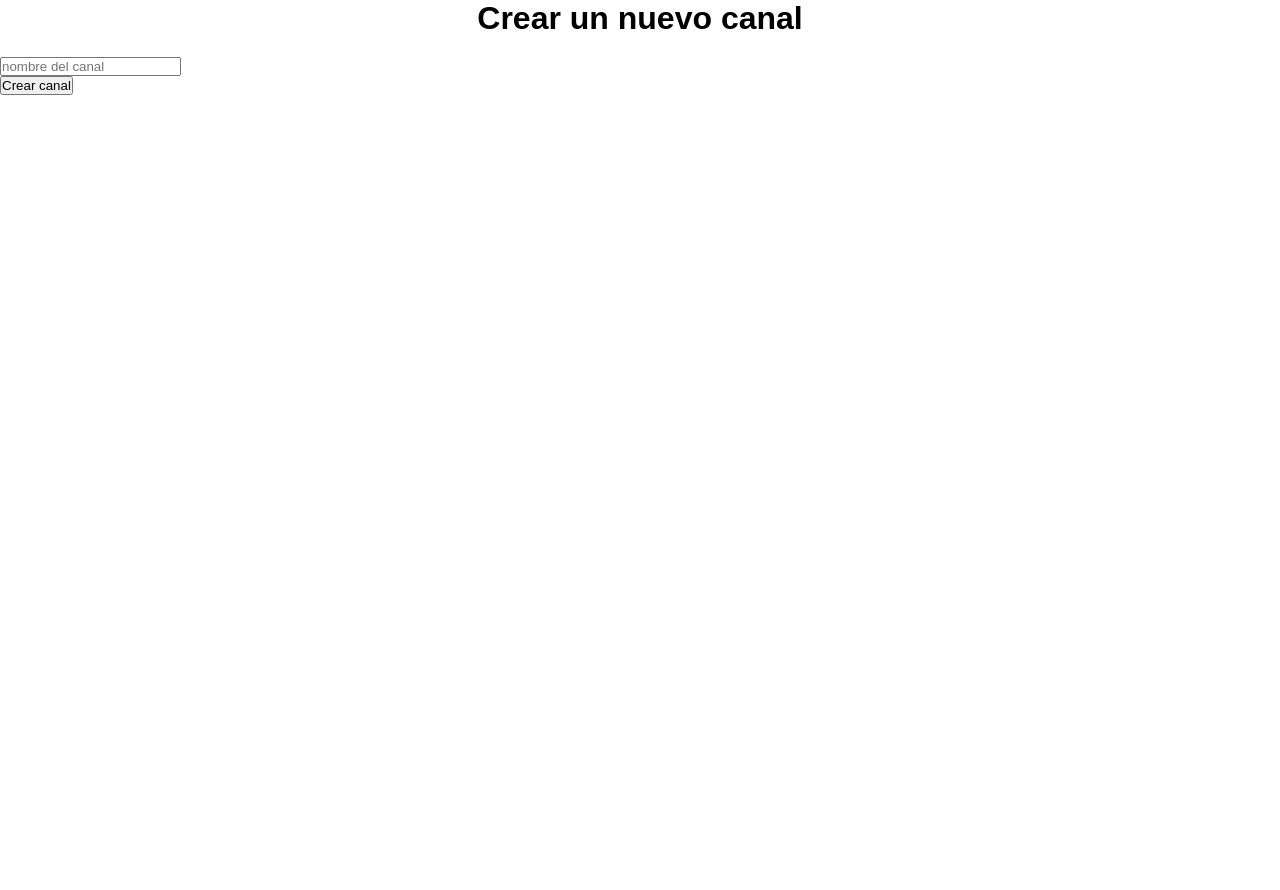
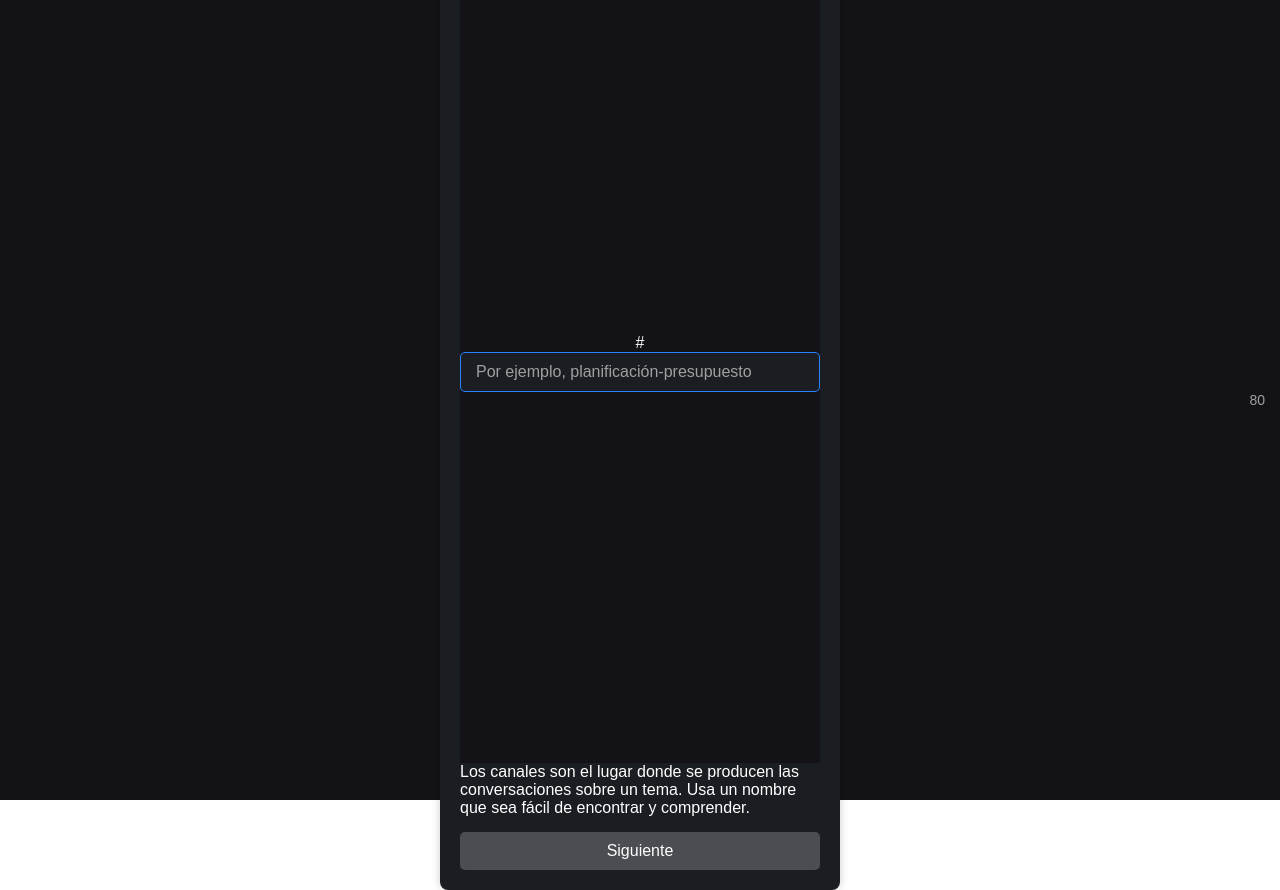
Before and after one commit to bruno-ariel/PWA_TM_27_2025_FRONTEND, a React (Vite) app: page /channel/new in a window 1280 px wide. Before the commit the page ends 800 px from the top, so only its background shows below. Built offline with nearby package versions, Linux system fonts and the light colour scheme; sample sign-in values are in the browser's storage.

Commit message:
createChannel

```diff
--- a/src/app.css
+++ b/src/app.css
@@ -216,3 +216,75 @@ h1 {
     border: none;
     cursor: pointer;
 }
+
+div {
+    display: flex;
+    flex-direction: column;
+    align-items: center;
+    justify-content: center;
+    height: 100vh;
+    background-color: #121217; /* Color oscuro de fondo */
+    color: #ffffff;
+    font-family: Arial, sans-serif;
+}
+
+/* Contenedor del formulario */
+form {
+    background-color: #1a1d21;
+    padding: 20px;
+    border-radius: 8px;
+    width: 400px;
+    box-shadow: 0px 0px 10px rgba(0, 0, 0, 0.2);
+}
+
+/* Título */
+h1 {
+    font-size: 20px;
+    margin-bottom: 10px;
+}
+
+/* Estilos de la entrada */
+input {
+    width: 100%;
+    padding: 10px 15px;
+    font-size: 16px;
+    border-radius: 5px;
+    border: 1px solid #2684ff;
+    background-color: #1a1d21;
+    color: #ffffff;
+    outline: none;
+    box-sizing: border-box;
+}
+
+/* Placeholder estilo Slack */
+input::placeholder {
+    color: #a0a0a0;
+}
+
+/* Contador de caracteres */
+input + span {
+    position: absolute;
+    right: 15px;
+    top: 50%;
+    transform: translateY(-50%);
+    font-size: 14px;
+    color: #a0a0a0;
+}
+
+/* Botón */
+button {
+    width: 100%;
+    background-color: #4a4d52;
+    color: white;
+    padding: 10px;
+    border: none;
+    border-radius: 5px;
+    cursor: pointer;
+    margin-top: 15px;
+    font-size: 16px;
+}
+
+/* Efecto hover en botón */
+button:hover {
+    background-color: #5a5d62;
+}
--- a/src/screens/CreateChannelScreen.jsx
+++ b/src/screens/CreateChannelScreen.jsx
@@ -5,38 +5,48 @@ import ENVIROMENT from '../utils/constants/enviroments'
 import { getAuthentitedHeaders } from '../fetching/customHeaders'
 
 const CreateChannelScreen = () => {
-    const navigate = useNavigate()
-    const {handleChangeInput, form_state} = useForm({name : ''})
+    const navigate = useNavigate();
+    const { handleChangeInput, form_state } = useForm({ name: '' });
 
     const handleCreateChannel = async (e) => {
-        e.preventDefault()
+        e.preventDefault();
         const response = await fetch(ENVIROMENT.API_URL + `/api/channel/${workspace_id}`, {
             method: 'POST',
             headers: getAuthentitedHeaders(),
             body: JSON.stringify(form_state)
-        })
-        const data = await response.json()
-        navigate('/workspace')
-    }
+        });
+        const data = await response.json();
+        navigate('/workspace');
+    };
+
     return (
-    <div>
-        <h1>Crear un nuevo canal</h1>
-        <form onSubmit={handleCreateChannel}>
-            <div>
-                <label htmlFor='name'></label>
+        <div className="create-channel-container">
+            <form onSubmit={handleCreateChannel} className="create-channel-form">
+                <h1>Crear un canal</h1>
+
+                <div className="input-container">
+                    <span className="channel-hash">#</span>
                     <input
-                id='name'
-                type='text'
-                name='name'
-                placeholder='nombre del canal'
+                        id="name"
+                        type="text"
+                        name="name"
+                        placeholder="Por ejemplo, planificación-presupuesto"
                         onChange={handleChangeInput}
                         value={form_state.name}
+                        maxLength={80}
                     />
+                    <span className="char-counter">{80 - form_state.name.length}</span>
                 </div>
-            <button type='submit'> Crear canal </button>
+
+                <p className="channel-description">
+                    Los canales son el lugar donde se producen las conversaciones sobre un tema.
+                    Usa un nombre que sea fácil de encontrar y comprender.
+                </p>
+
+                <button type="submit" className="create-button">Siguiente</button>
             </form>
         </div>
-    )
-}
+    );
+};
 
 export default CreateChannelScreen
```
Lines whose indentation alone changed are shown as unchanged.
